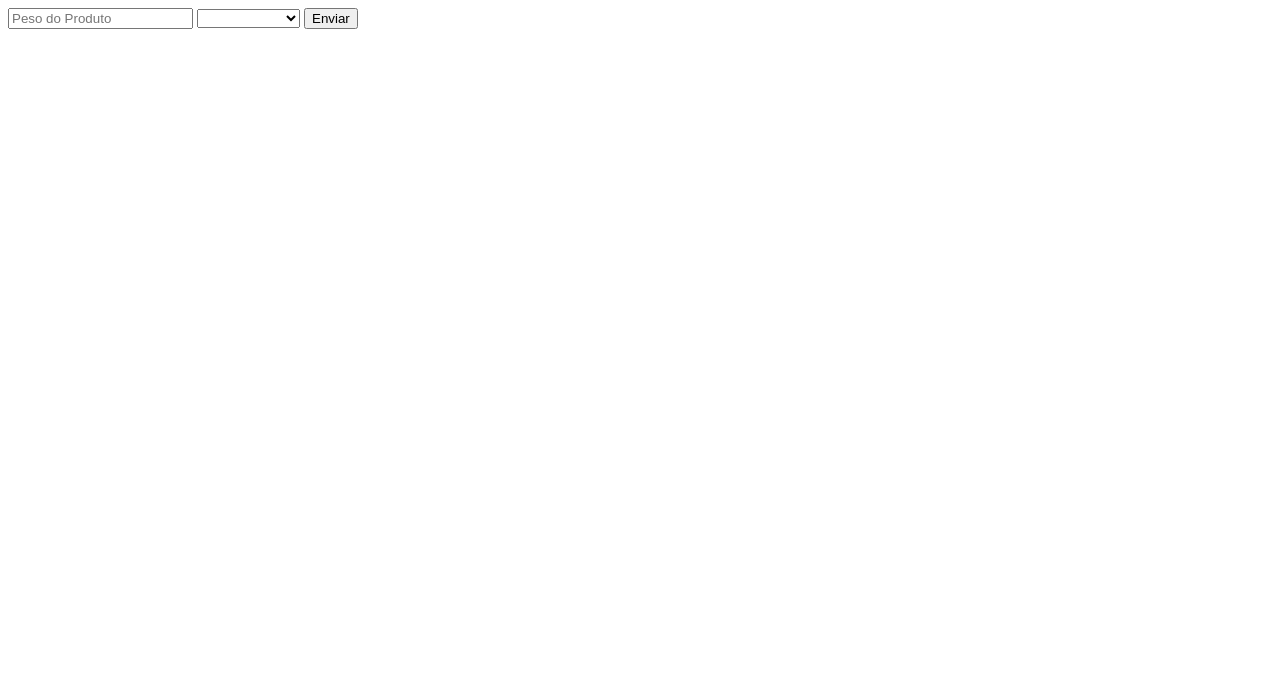
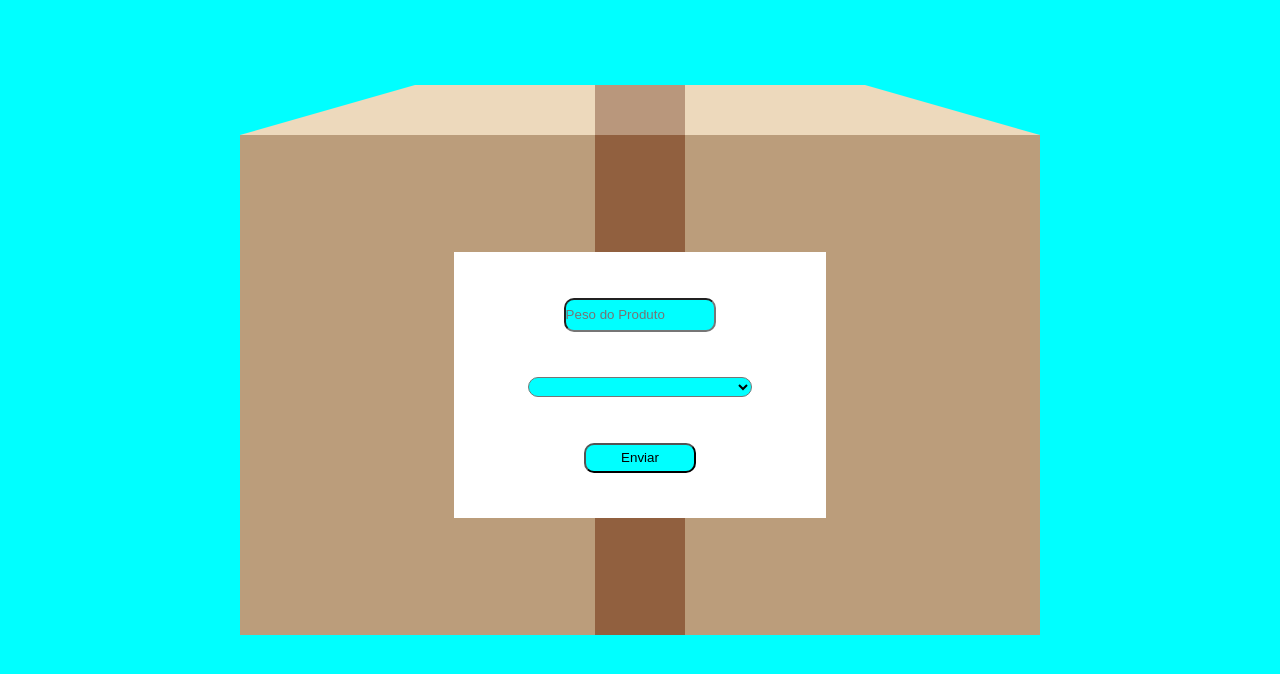
Before and after one commit to pe-odake/js-exercise, a plain HTML site: page calcFrete.html in a window 1280 px wide. Drawn offline with Linux system fonts and the light colour scheme.

Commit message:
7 de 11 finalizados

```diff
--- /dev/null
+++ b/CSS/frete.css
@@ -0,0 +1,68 @@
+
+
+
+*{
+    padding: 0;
+    margin: 0;
+    background-color: aqua;
+}
+body{
+    display: flex;
+    justify-content: center;
+    align-items: center;
+    flex-direction: column;
+}
+.etiqueta{
+    background-color: white;
+    display: flex;
+    justify-content: space-evenly;
+    align-items: center;
+    flex-direction: column;
+    height: 266px;
+    width: 372px;
+}
+.caixa{
+    background-color: #BB9D7B;
+    height: 500px;
+    width: 800px;
+    display: flex;
+    justify-content: center;
+    flex-direction: column;
+    align-items: center;
+}
+.fita{
+    background-color: #91603F;
+    height: 117px;
+    width: 90px;
+}
+.fitaM{
+    background-color: #B9977C;
+    height: 50px;
+    width: 90px;
+}
+
+#peso{
+    height: 30px;
+    width: 40%;
+    border-radius: 10px;
+}
+#regiao{
+    height: 20px;
+    width: 60%;
+    border-radius: 10px;
+}
+#btn-frete{
+    height: 30px;
+    width: 30%;
+    border-radius: 10px;
+}
+.trapezio{
+	border-bottom: 50px solid #EDD9BC;
+	border-left: 175px solid transparent;
+	border-right: 175px solid transparent;
+	height: 0;
+	width: 450px;
+    margin-top: 85px;
+    display: flex;
+    justify-content: center;
+}
--- a/CSS/jogo.css
+++ b/CSS/jogo.css
@@ -4,22 +4,28 @@
 *{
     padding: 0;
     margin: 0;
+    flex-direction: column;
+}
+header{
+    background-color: rgb(33, 94, 187);
+    height: 80px;
+    width: 100%;
 }
 body{
     background: url(imagens/backgroundCirco.png);
     display: flex;
-    justify-content: space-between;
+    justify-content: center;
     align-items: center;
-    overflow: hidden;
+    /*overflow: hidden;*/
 }
 .tudo{
     display: flex;
-    justify-content: space-between;
+    justify-content: center;
     align-items: center;
-    background-color: rgb(33, 94, 187);
+    flex-direction: column;
     width: 552px;
-    height: 780px;
-    margin-top: 150px;
+    height: 300px;
+    margin-top: 50px;
 }
 .titulo{
     background-color: red;
@@ -40,3 +46,33 @@ body{
     align-items: center;
     flex-direction: column;
 }
+img{
+    height: 80px;
+    width: 80px;
+}
+#numero{
+    margin-top: 50px;
+    background-color: red;
+    color: white;
+    font-size: 35px ;
+    height: 50px;
+    width: 120px;
+    display: flex;
+    justify-content: center;
+    align-items: center;
+    border: dotted yellow 7px;
+    border-radius: 20px;
+}
+#btn-adivinha{
+    margin-top: 50px;
+    background-color: red;
+    color: white;
+    font-size: 30px ;
+    height: 65px;
+    width: 160px;
+    display: flex;
+    justify-content: center;
+    align-items: center;
+    border: dotted yellow 7px;
+    border-radius: 20px;
+}
--- a/calcFrete.html
+++ b/calcFrete.html
@@ -1,12 +1,21 @@
 <!DOCTYPE html>
 <html lang="pt">
+
 <head>
     <meta charset="UTF-8">
     <meta name="viewport" content="width=device-width, initial-scale=1.0">
     <title>Calculadora de Frete</title>
+    <link rel="stylesheet" href="css/frete.css">
 </head>
+
 <body>
 
+    <div class="trapezio">
+        <div class="fitaM"></div>
+        </div>
+    <div class="caixa">
+        <div class="fita"></div>
+        <div class="etiqueta">
             <input type="number" id="peso" placeholder="Peso do Produto">
             <select name="regioes" id="regiao">
                 <option value=""></option>
@@ -16,9 +25,17 @@
                 <option value="nordeste">Nordeste</option>
                 <option value="centro-oeste">Centro-Oeste</option>
             </select>
+
+            <!--talvez ponhamos um <p> com textcontent-->
+
             <button onclick="frete()" id="btn-frete">Enviar</button>
+        </div>
+        <div class="fita"></div>
+    </div>
+
 
 </body>
+
 </html>
 
 <script src="JS/javascript.js"></script>
```
Also changed, not shown: jogoAdivinhacao.html (+5 -1 lines). Lines whose indentation alone changed are shown as unchanged.
